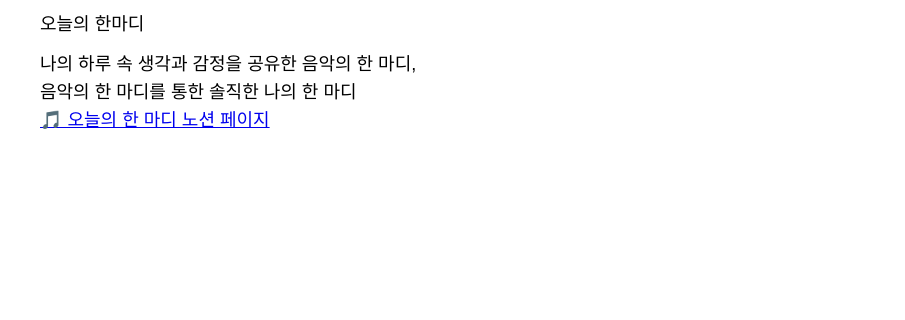
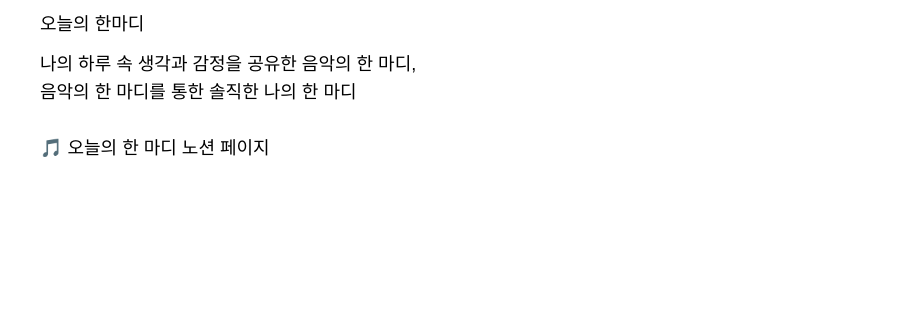
Before and after one commit to offtherecordclub/offtherecordclub, a plain HTML site: page today.html in a window 1280 px wide. Shown: the part 409-729 px from the top of the page, 0-905 px from the left. Drawn offline with Linux system fonts and the light colour scheme; grey boxes are pictures that could not be loaded.

Commit message:
today 2차

```diff
--- a/today.html
+++ b/today.html
@@ -50,7 +50,8 @@
       /* 링크 스타일 */
       .logo a,
       .items a,
-      .info a {
+      .info a,
+      .exp02 a {
         color: black;
         text-decoration: none;
         cursor: pointer;
@@ -208,7 +209,7 @@
         <p>
           음악의 한 마디를 통한 솔직한 나의 한 마디
         </p>
-        <p><a href="https://www.notion.so/1-b2150f64d3f84b359b9e18e41167457a?pvs=4>">🎵 오늘의 한 마디 노션 페이지</a></p>
+        <br><p><a href="https://www.notion.so/1-b2150f64d3f84b359b9e18e41167457a?pvs=4>">🎵 오늘의 한 마디 노션 페이지</a></p>
 
 
     </div>
```
